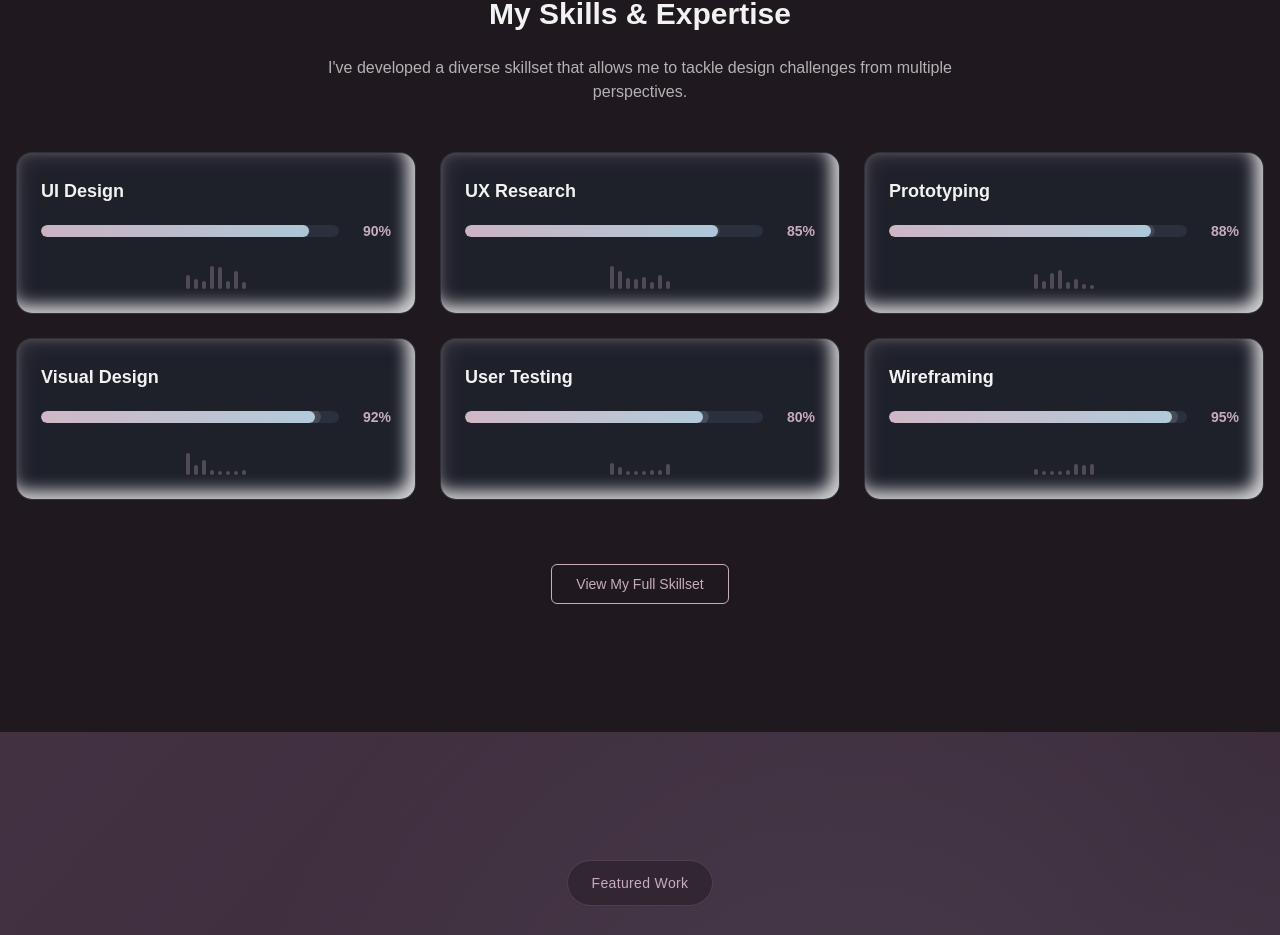
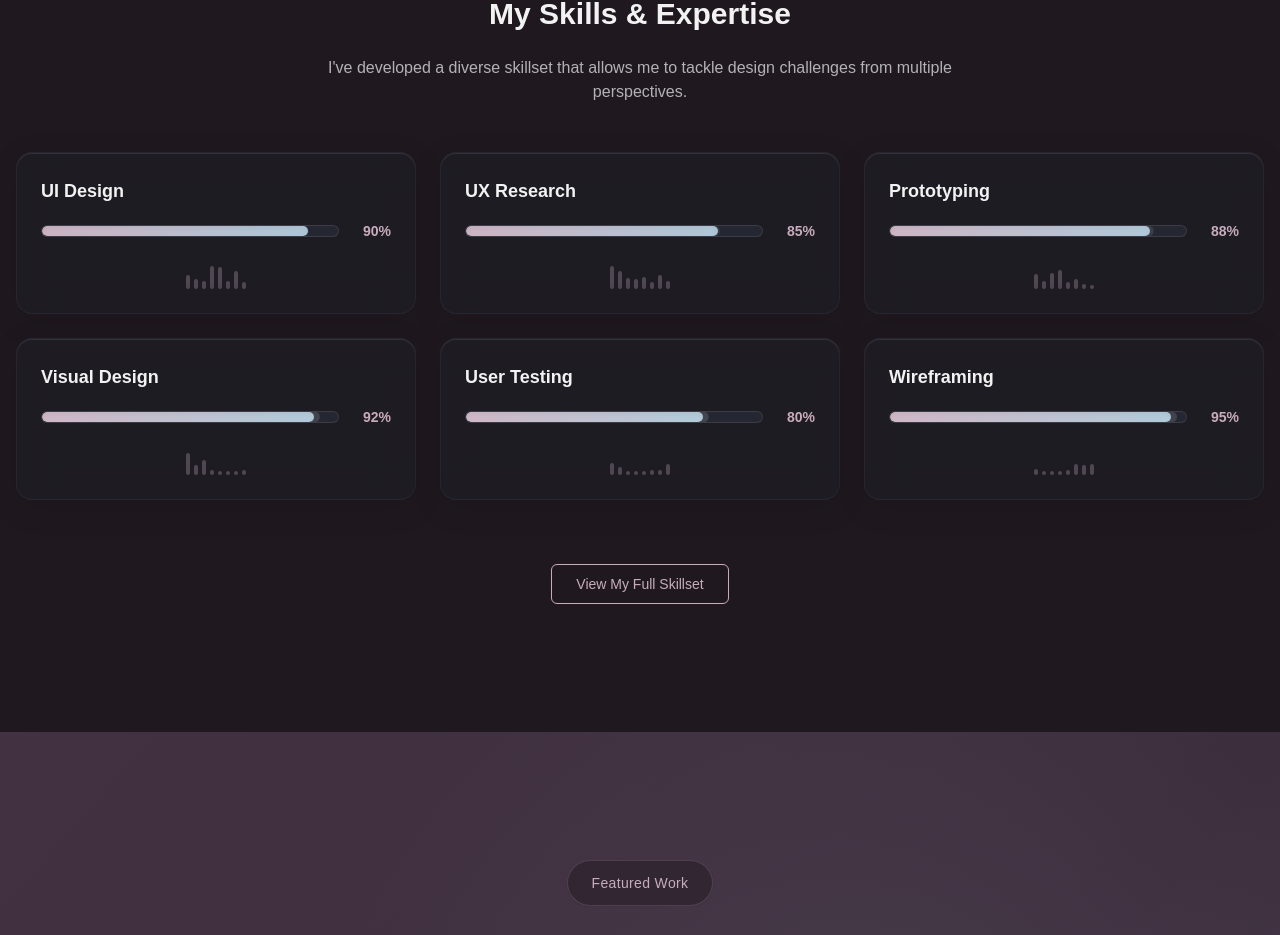
Before and after one commit to BOW-thepm/bolatito-oyeyemi-winjobi, a React (Vite) app: page / in a window 1280 px wide. Shown: the part 1764-2699 px from the top of the page. Built offline with nearby package versions, Linux system fonts and the light colour scheme; a web font is replaced by a local one.

Commit message:
Refactor: Apply glass-like effect to skill cards
The AI updated the skill cards to have a glass-like appearance while maintaining the existing design. The AI edited `src/components/SkillBars.tsx`.

```diff
--- a/src/components/SkillBars.tsx
+++ b/src/components/SkillBars.tsx
@@ -62,9 +62,9 @@ const SkillBars = () => {
           className="group"
         >
           <div
-            className="bg-[#FDF3F2] dark:bg-gray-800/50 p-6 rounded-2xl shadow-inner border border-primary/10 hover:shadow-lg transition-all duration-300"
+            className="bg-white/10 dark:bg-gray-800/20 backdrop-blur-lg p-6 rounded-2xl border border-white/20 dark:border-gray-700/30 hover:bg-white/15 dark:hover:bg-gray-800/25 hover:border-white/30 dark:hover:border-gray-600/40 transition-all duration-300 shadow-lg hover:shadow-xl"
             style={{
-              boxShadow: 'inset 8px 8px 16px rgba(201, 167, 184, 0.1), inset -8px -8px 16px rgba(255, 255, 255, 0.8)'
+              boxShadow: '0 8px 32px rgba(0, 0, 0, 0.1), inset 0 1px 0 rgba(255, 255, 255, 0.1)'
             }}
           >
             <div className="flex justify-between items-center mb-4">
@@ -81,9 +81,9 @@ const SkillBars = () => {
 
             <div className="relative">
               <div className="flex justify-between items-center mb-2">
-                <div className="w-full bg-white/50 dark:bg-gray-700/50 rounded-full h-3 overflow-hidden">
+                <div className="w-full bg-white/20 dark:bg-gray-700/30 backdrop-blur-sm rounded-full h-3 overflow-hidden border border-white/10">
                   <motion.div
-                    className="h-full bg-gradient-to-r from-primary to-secondary rounded-full relative"
+                    className="h-full bg-gradient-to-r from-primary to-secondary rounded-full relative shadow-inner"
                     initial={{ width: 0 }}
                     animate={{ width: `${animatedLevels[index]}%` }}
                     transition={{ duration: 1.5, delay: 0.5 + index * 0.1, ease: "easeOut" }}
@@ -118,7 +118,7 @@ const SkillBars = () => {
               {Array.from({ length: 8 }).map((_, i) => (
                 <motion.div
                   key={i}
-                  className="bg-primary/30 w-1 rounded-full"
+                  className="bg-primary/30 w-1 rounded-full backdrop-blur-sm"
                   animate={{
                     height: isVisible ? [4, Math.random() * 20 + 8, 4] : 4,
                   }}
```
